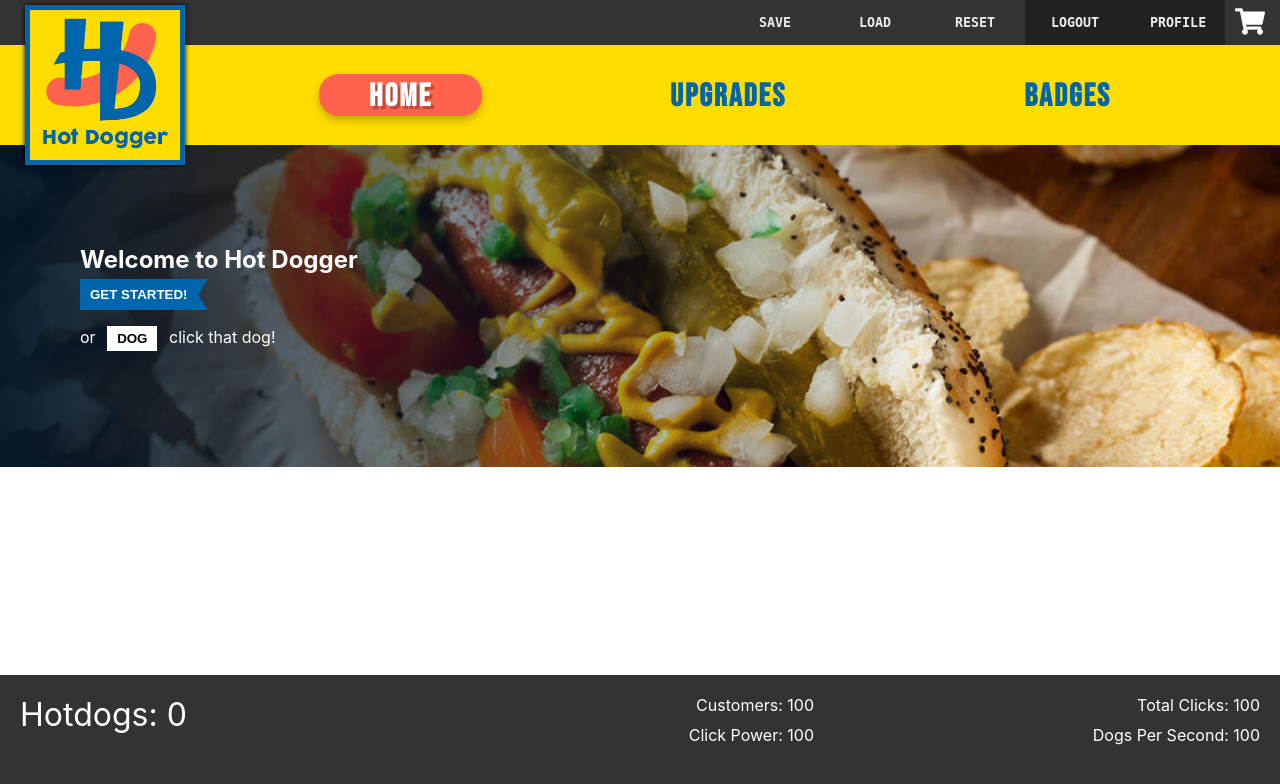
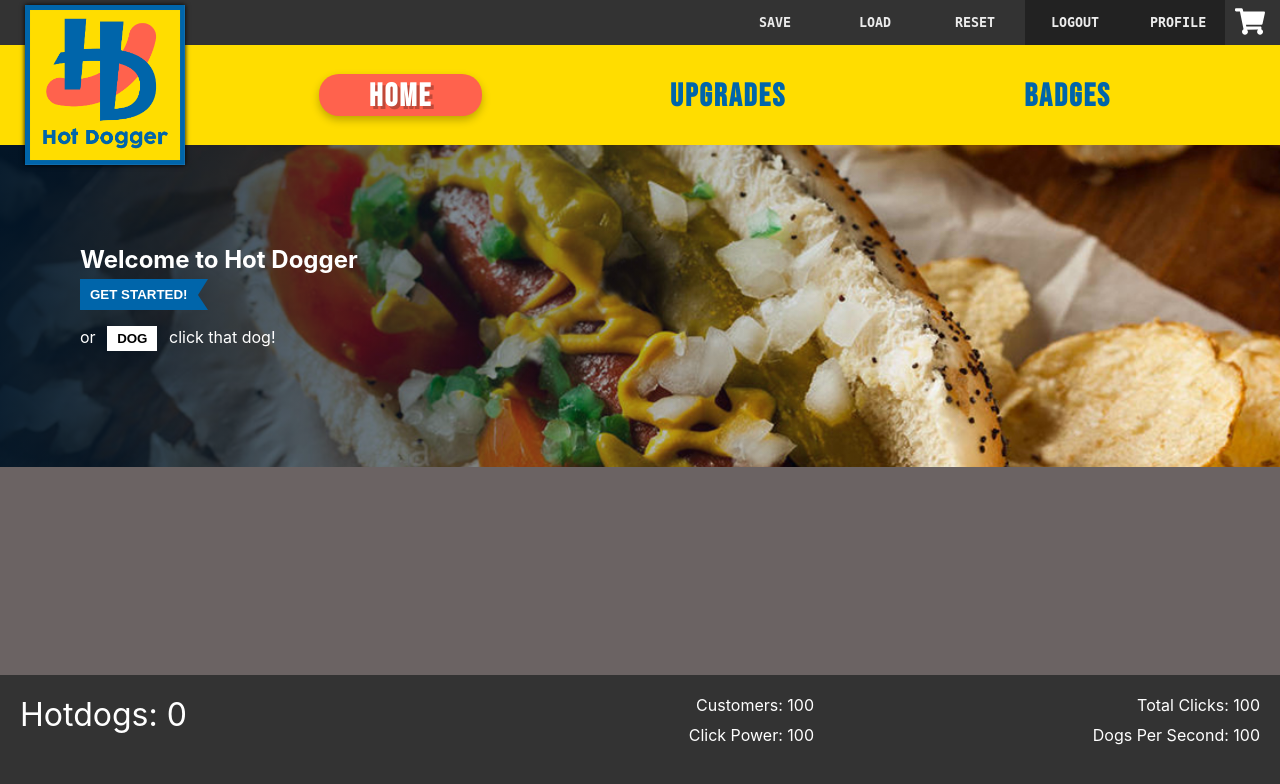
Before and after one commit to stujmar/hotdogger-fe, a React (Create React App) app: page / in a window 1280 px wide. Shown: the top 784 px of the page. Built offline with nearby package versions, Linux system fonts and the light colour scheme; no server answers; a web font is replaced by a local one.

Commit message:
[sm] added a root style to the page and made the body fill the screen height and have a background color

```diff
--- a/src/components/App/App.module.css
+++ b/src/components/App/App.module.css
@@ -1,3 +1,8 @@
+.rootStyle {
+    height: 100vh;
+    background: rgb(107, 99, 99);
+}
+
 @media only screen and (min-width: 700px) {
 
 }
```
